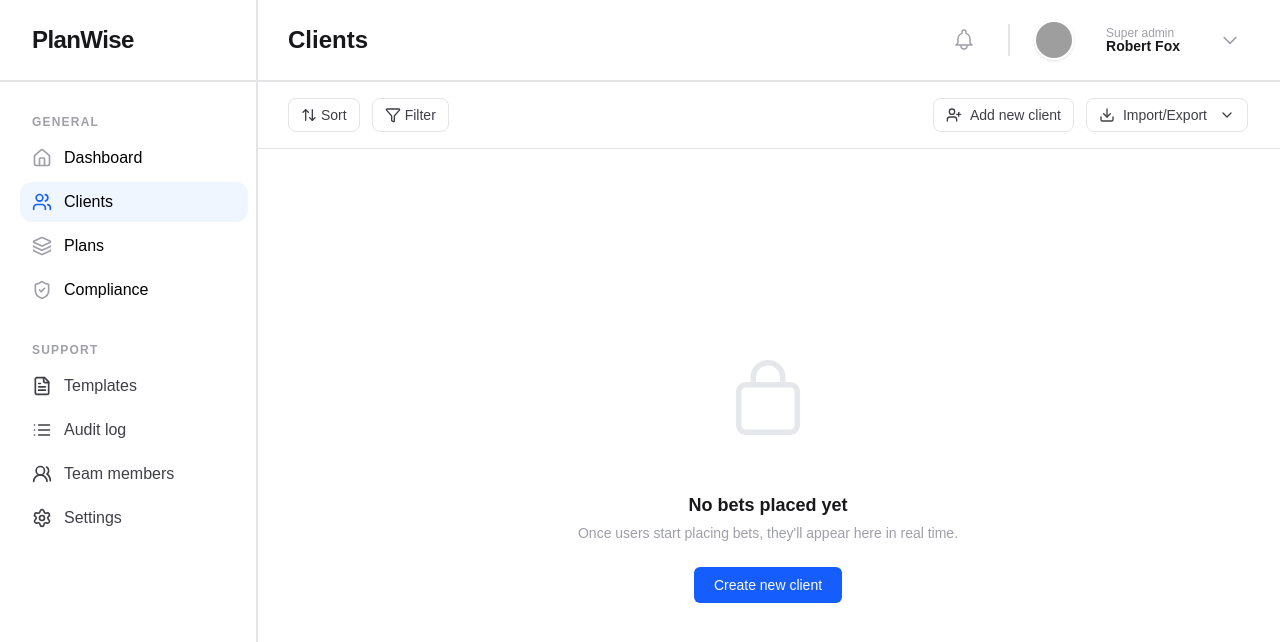
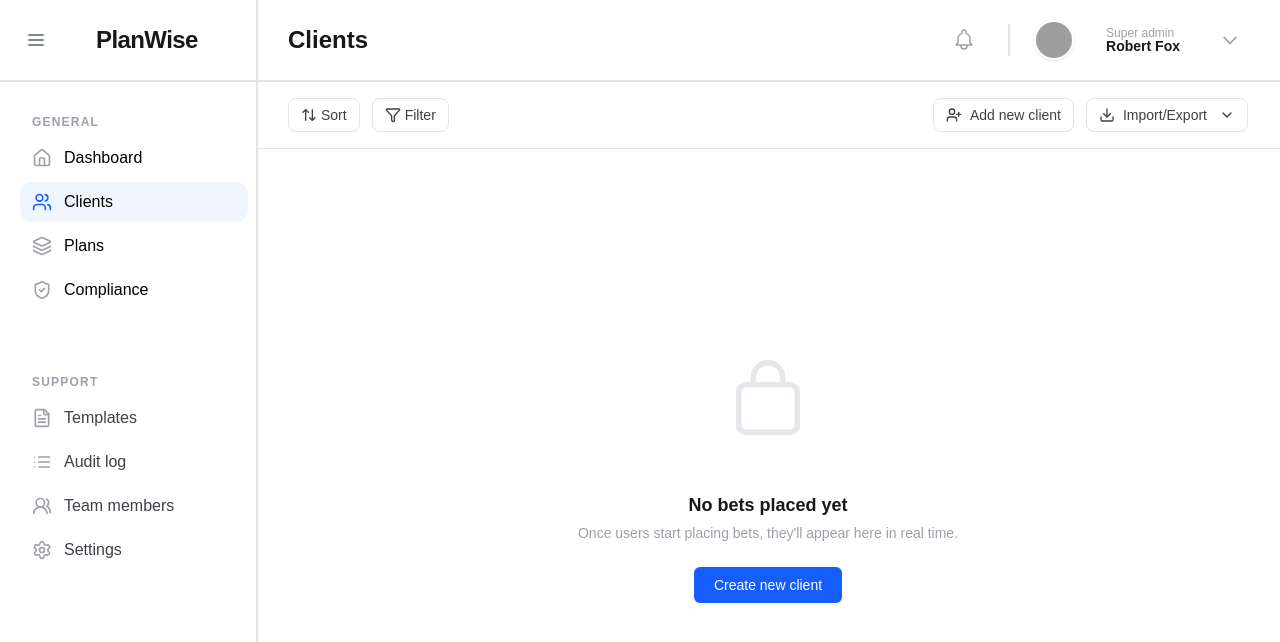
Before and after one commit to adan-abdi/planwise, a Next.js app: page /dashboard in a window 1280 px wide. Shown: the top 642 px of the page. Built offline with nearby package versions, Linux system fonts and the light colour scheme; grey boxes are pictures that could not be loaded.

Commit message:
Collapsing sidebar

```diff
--- a/src/app/dashboard/page.tsx
+++ b/src/app/dashboard/page.tsx
@@ -43,18 +43,30 @@ function Placeholder({ label }: { label: string }) {
 
 export default function DashboardPage() {
   const [active, setActive] = useState("clients");
+  const [sidebarCollapsed, setSidebarCollapsed] = useState(false);
   const activeSection = sections.find((s) => s.key === active);
 
   return (
     <div className="h-screen bg-zinc-50 flex flex-col relative">
-      <div className="absolute left-64 top-0 bottom-0 w-0 border-l-2 border-zinc-200 z-50 pointer-events-none" />
+      <div className={`absolute top-0 bottom-0 w-0 border-l-2 border-zinc-200 z-50 pointer-events-none transition-all duration-200`} style={{ left: sidebarCollapsed ? 80 : 256 }} />
       <div className="w-full bg-white border-b-2 border-zinc-200 relative">
         <div className="flex items-center h-20 pl-0 pr-8 justify-between bg-white">
           <div className="w-64 flex-shrink-0 flex items-center h-full bg-white">
+            <button
+              className="ml-4 mr-2 p-2 rounded-[12px] hover:bg-zinc-100 transition flex items-center justify-center w-10 h-10"
+              aria-label={sidebarCollapsed ? 'Expand sidebar' : 'Collapse sidebar'}
+              onClick={() => setSidebarCollapsed((c) => !c)}
+            >
+              <svg width="24" height="24" viewBox="0 0 24 24" fill="none" stroke="#7c8592" strokeWidth="2" strokeLinecap="round" strokeLinejoin="round">
+                <line x1="5" y1="7" x2="19" y2="7" />
+                <line x1="5" y1="12" x2="19" y2="12" />
+                <line x1="5" y1="17" x2="19" y2="17" />
+              </svg>
+            </button>
             <span className="font-bold text-2xl px-8 tracking-tight text-zinc-900">PlanWise</span>
           </div>
-          <div className="flex-1 flex items-center h-full pl-8 bg-white">
-            <div className="text-2xl font-bold text-zinc-900">{activeSection?.label}</div>
+          <div className={`flex-1 flex items-center h-full bg-white ${sidebarCollapsed ? 'pl-0' : 'pl-8'}`}>
+            <div className={`text-2xl font-bold text-zinc-900 transition-all duration-200 ${sidebarCollapsed ? '-ml-12' : ''}`}>{activeSection?.label}</div>
           </div>
           <div className="flex items-center gap-6">
             <button className="relative p-2 rounded-full hover:bg-zinc-100 transition">
@@ -73,10 +85,10 @@ export default function DashboardPage() {
         </div>
       </div>
       <div className="flex flex-1 min-h-0">
-        <aside className="w-64 bg-white flex flex-col select-none z-10 pl-8">
+        <aside className={`${sidebarCollapsed ? 'w-20 pl-0' : 'w-64 pl-8'} bg-white flex flex-col select-none z-10 transition-all duration-200`}>
           <nav className="flex-1 flex flex-col gap-8">
             <div>
-              <div className="text-xs font-semibold text-zinc-400 mb-2 tracking-widest pt-8">GENERAL</div>
+              <div className={`text-xs font-semibold text-zinc-400 mb-2 tracking-widest pt-8 transition-all duration-200 ${sidebarCollapsed ? 'opacity-0 pointer-events-none select-none' : ''}`}>GENERAL</div>
               <ul className="space-y-1">
                 {sections.map((section) => (
                   <li
@@ -87,26 +99,28 @@ export default function DashboardPage() {
                     {active === section.key && (
                       <span className="absolute left-[-12px] right-2 top-0 bottom-0 bg-blue-50 rounded-xl -z-10" aria-hidden="true" />
                     )}
-                    <div className="flex items-center gap-3 py-2 w-full cursor-pointer font-medium">
+                    <div className={`flex items-center gap-3 py-2 w-full cursor-pointer font-medium${sidebarCollapsed ? ' justify-center' : ''}`}>
                       {React.cloneElement(section.icon, {
                         className: `${iconClass} ${active === section.key ? 'text-blue-600' : 'text-zinc-400'}`
                       })}
-                      <span>{section.label}</span>
+                      <span className={`transition-all duration-200 ${sidebarCollapsed ? 'opacity-0 pointer-events-none select-none w-0' : ''}`}>{section.label}</span>
                     </div>
                   </li>
                 ))}
               </ul>
             </div>
-            <div>
-              <div className="text-xs font-semibold text-zinc-400 mb-2 tracking-widest">SUPPORT</div>
+            <div className="mt-8">
+              <div className={`text-xs font-semibold text-zinc-400 mb-2 tracking-widest transition-all duration-200 ${sidebarCollapsed ? 'opacity-0 pointer-events-none select-none' : ''}`}>SUPPORT</div>
               <ul className="space-y-1">
                 {supportSections.map((section) => (
                   <li
                     key={section.key}
-                    className="flex items-center gap-3 py-2 rounded-[14px] text-zinc-700 hover:bg-zinc-100 cursor-pointer font-medium items-center"
+                    className={`flex items-center gap-3 py-2 rounded-[14px] text-zinc-700 hover:bg-zinc-100 cursor-pointer font-medium items-center${sidebarCollapsed ? ' justify-center' : ''}`}
                   >
-                    {section.icon}
-                    <span>{section.label}</span>
+                    {React.cloneElement(section.icon, {
+                      className: `${iconClass} text-zinc-400`,
+                    })}
+                    <span className={`transition-all duration-200 ${sidebarCollapsed ? 'opacity-0 pointer-events-none select-none w-0' : ''}`}>{section.label}</span>
                   </li>
                 ))}
               </ul>
```
